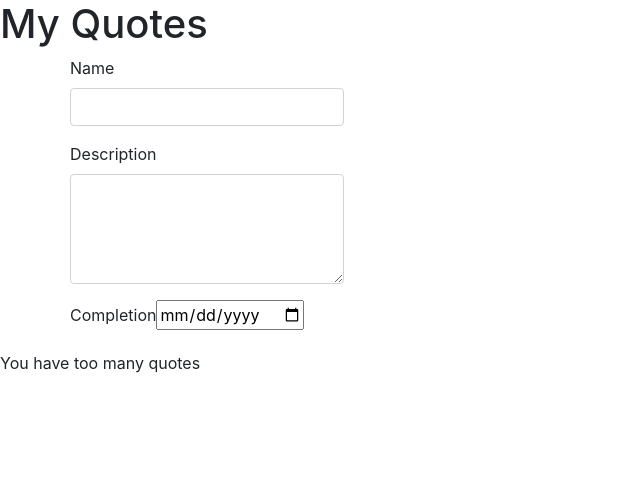
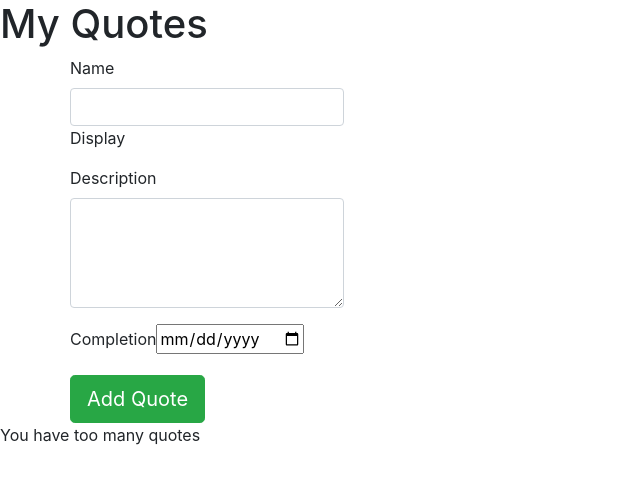
Before and after one commit to angelakarenzi5/Quotes-new, an Angular app: page / in a window 1280 px wide. Shown: the top 484 px of the page, without its empty margins (0-640 px from the left). Built offline with nearby package versions, Linux system fonts and the light colour scheme.

Commit message:
more forms

```diff
--- a/src/app/quote-form/quote-form.component.html
+++ b/src/app/quote-form/quote-form.component.html
@@ -1,10 +1,12 @@
 <div class="container-fluid">
     <div class="row">
-        <form>
+        <form #quoteForm='ngForm'>
             <div class="form-group">
 
                 <label for="name">Name</label>
-                <input type="text" required class="form-control" id="name">
+                <input type="text" required class="form-control" id="name" [(ngModel)]="newQuote.name" name="name">
+            <!--Testing  to see if we get data-->
+                Display {{newQuote.name}}
 
             </div>
             <div class="form-group">
@@ -18,6 +20,7 @@
                 <input type='date' id="complete" required>
 
             </div>
+            <button type="submit" class="btn btn-success btn-lg">Add Quote</button>
         </form>
     </div>
 </div>
```
